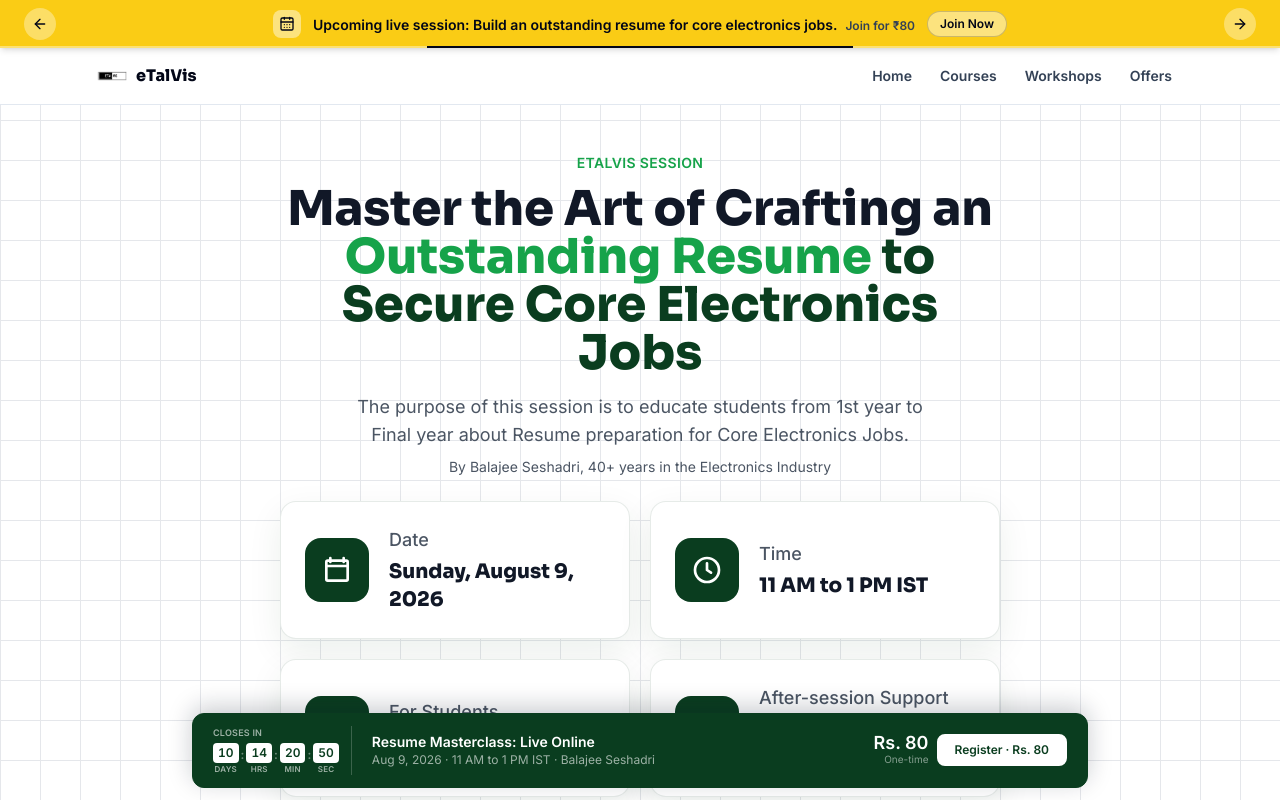
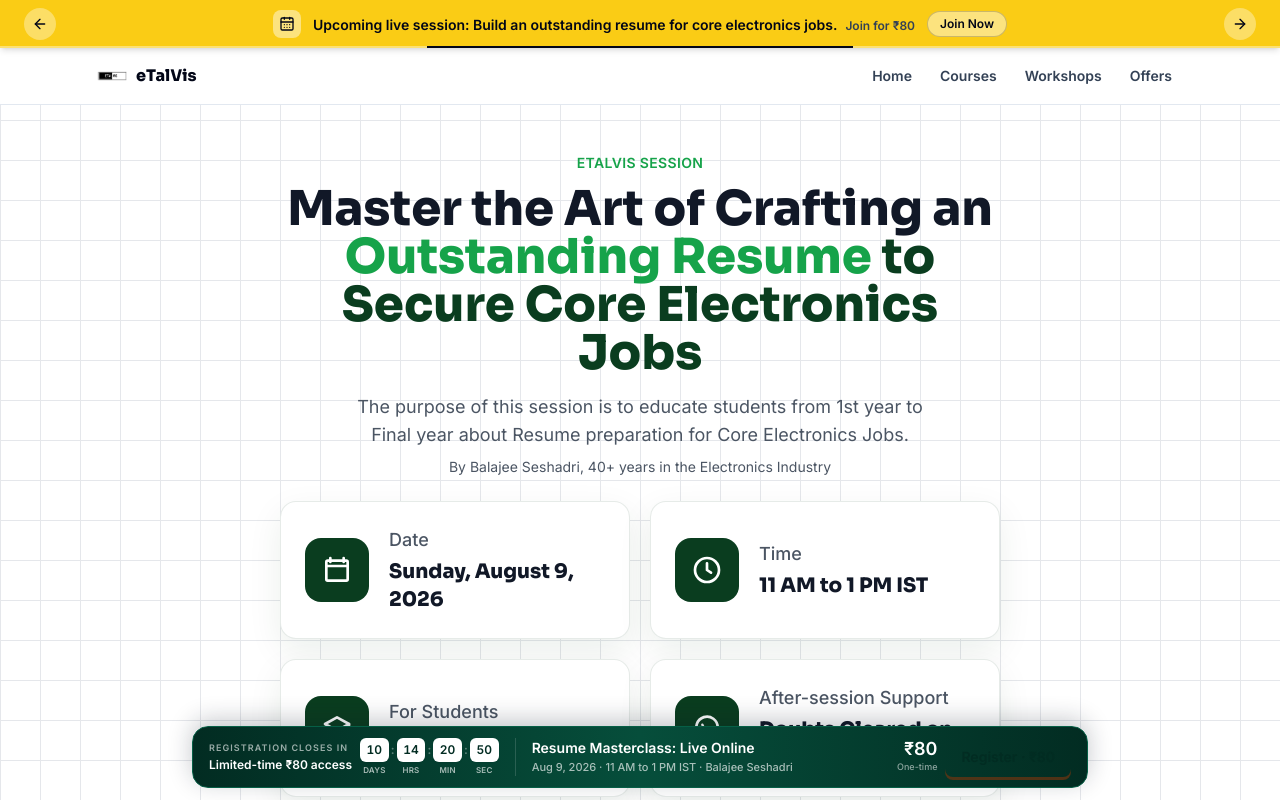
Before and after one commit to raghavkanva/nextjs-boilerplate, a Next.js app: page /resume-session in a window 1280 px wide. Shown: the top 800 px of the page. Built offline with nearby package versions, Linux system fonts and the light colour scheme.

Commit message:
Update ResumeSessionStickyFooter.tsx

```diff
--- a/components/ResumeSessionStickyFooter.tsx
+++ b/components/ResumeSessionStickyFooter.tsx
@@ -1,9 +1,11 @@
 "use client";
 
 import { useEffect, useState } from "react";
-import { track, metaEvent } from "@/lib/analytics";
+import { metaEvent, track } from "@/lib/analytics";
 
-const CHECKOUT_URL = "https://learn.etalvis.com/web/checkout/6a705fab512af2dc942ae7d6";
+const CHECKOUT_URL =
+  "https://learn.etalvis.com/web/checkout/6a705fab512af2dc942ae7d6";
+
 const DEADLINE_ISO = "2026-08-08T23:59:59+05:30";
 const PRICE = 80;
 
@@ -19,90 +21,151 @@ function useCountdown(targetISO: string) {
   useEffect(() => {
     const tick = () => {
       const total = new Date(targetISO).getTime() - Date.now();
+
       if (total <= 0) {
-        setState({ days: 0, hours: 0, minutes: 0, seconds: 0, expired: true });
+        setState({
+          days: 0,
+          hours: 0,
+          minutes: 0,
+          seconds: 0,
+          expired: true,
+        });
         return;
       }
+
       setState({
-        days: Math.floor(total / 86400000),
-        hours: Math.floor((total / 3600000) % 24),
-        minutes: Math.floor((total / 60000) % 60),
-        seconds: Math.floor((total / 1000) % 60),
+        days: Math.floor(total / 86_400_000),
+        hours: Math.floor((total / 3_600_000) % 24),
+        minutes: Math.floor((total / 60_000) % 60),
+        seconds: Math.floor((total / 1_000) % 60),
         expired: false,
       });
     };
+
     tick();
-    const interval = setInterval(tick, 1000);
-    return () => clearInterval(interval);
+
+    const interval = window.setInterval(tick, 1_000);
+
+    return () => window.clearInterval(interval);
   }, [targetISO]);
 
   return state;
 }
 
-function CountdownDigit({ value, label }: { value: number; label: string }) {
+function CountdownDigit({
+  value,
+  label,
+}: {
+  value: number;
+  label: string;
+}) {
   return (
     <div className="flex flex-col items-center">
-      <span className="min-w-[1.6rem] rounded bg-white px-1 py-0.5 text-center text-xs font-black tabular-nums text-[#0A3D1F]">
+      <span className="min-w-[1.55rem] rounded-md bg-white px-1 py-1 text-center text-[11px] font-black leading-none tabular-nums text-emerald-950 shadow-sm sm:min-w-[1.8rem] sm:text-xs">
         {String(value).padStart(2, "0")}
       </span>
-      <span className="text-[8px] font-semibold uppercase tracking-wide text-white/60">{label}</span>
+
+      <span className="mt-0.5 text-[7px] font-bold uppercase tracking-wide text-white/65 sm:text-[8px]">
+        {label}
+      </span>
     </div>
   );
 }
 
 export default function ResumeSessionStickyFooter() {
-  const { days, hours, minutes, seconds, expired } = useCountdown(DEADLINE_ISO);
+  const { days, hours, minutes, seconds, expired } =
+    useCountdown(DEADLINE_ISO);
 
   if (expired) return null;
 
   return (
     <>
-      <div aria-hidden="true" className="h-[72px]" />
+      {/* Prevents page content from hiding behind the sticky footer */}
+      <div aria-hidden="true" className="h-[62px] sm:h-[74px]" />
 
       <aside
         aria-label="Resume session registration deadline"
-        className="fixed inset-x-0 bottom-0 z-50 px-2 pb-2 sm:px-4 sm:pb-3"
+        className="fixed inset-x-0 bottom-0 z-[90] px-2 pb-2 sm:px-4 sm:pb-3"
       >
-        <div className="mx-auto flex w-full max-w-4xl flex-row items-center gap-2 rounded-xl border border-[#0A3D1F] bg-[#0A3D1F] px-3 py-2.5 text-white shadow-[0_-6px_24px_rgba(15,23,42,0.22)] sm:gap-4 sm:px-5 sm:py-3">
+        <div className="mx-auto flex w-full max-w-4xl items-center gap-2 rounded-xl border border-emerald-800 bg-gradient-to-r from-emerald-950 via-emerald-900 to-emerald-950 px-2.5 py-2 text-white shadow-[0_-6px_24px_rgba(15,23,42,0.24)] sm:gap-4 sm:rounded-2xl sm:px-4 sm:py-2.5">
+          {/* Countdown */}
+          <div className="flex min-w-0 flex-1 items-center gap-2 sm:flex-none sm:border-r sm:border-white/15 sm:pr-4">
+            <div className="hidden shrink-0 sm:block">
+              <p className="text-[9px] font-bold uppercase tracking-[0.12em] text-white/60">
+                Registration closes in
+              </p>
 
-          {/* Countdown */}
-          <div className="shrink-0 pr-3 border-r border-white/20">
-            <p className="text-[9px] font-bold uppercase tracking-wide text-white/60 mb-1">Closes in</p>
-            <div className="flex items-end gap-0.5">
+              <p className="mt-0.5 text-xs font-extrabold text-amber-300">
+                Limited-time ₹80 access
+              </p>
+            </div>
+
+            <div className="flex shrink-0 items-start gap-0.5">
               <CountdownDigit value={days} label="Days" />
-              <span className="mb-3 text-xs font-bold text-white/40">:</span>
+
+              <span className="mt-1 text-xs font-black text-white/35">
+                :
+              </span>
+
               <CountdownDigit value={hours} label="Hrs" />
-              <span className="mb-3 text-xs font-bold text-white/40">:</span>
+
+              <span className="mt-1 text-xs font-black text-white/35">
+                :
+              </span>
+
               <CountdownDigit value={minutes} label="Min" />
-              <span className="mb-3 text-xs font-bold text-white/40">:</span>
+
+              <span className="mt-1 text-xs font-black text-white/35">
+                :
+              </span>
+
               <CountdownDigit value={seconds} label="Sec" />
             </div>
           </div>
 
-          {/* Session info */}
-          <div className="flex-1 min-w-0 pl-1">
-            <p className="font-bold text-white text-sm leading-tight truncate">Resume Masterclass: Live Online</p>
-            <p className="text-white/60 text-xs mt-0.5 truncate">Aug 9, 2026 · 11 AM to 1 PM IST · Balajee Seshadri</p>
+          {/* Hidden entirely on mobile */}
+          <div className="hidden min-w-0 flex-1 sm:block">
+            <p className="truncate text-sm font-extrabold leading-tight text-white">
+              Resume Masterclass: Live Online
+            </p>
+
+            <p className="mt-0.5 truncate text-[11px] font-medium text-white/65">
+              Aug 9, 2026 · 11 AM to 1 PM IST · Balajee Seshadri
+            </p>
           </div>
 
-          {/* Price + button */}
-          <div className="flex items-center gap-2 shrink-0">
-            <div className="hidden sm:block text-right">
-              <p className="text-white font-extrabold text-lg leading-none">Rs. {PRICE}</p>
-              <p className="text-white/50 text-[10px]">One-time</p>
+          {/* Price and registration */}
+          <div className="flex shrink-0 items-center gap-2">
+            <div className="hidden text-right md:block">
+              <p className="text-lg font-black leading-none text-amber-300">
+                ₹{PRICE}
+              </p>
+
+              <p className="mt-0.5 text-[9px] font-medium text-white/55">
+                One-time
+              </p>
             </div>
+
             <a
               href={CHECKOUT_URL}
               onClick={() => {
-                track("resume_sticky_register_click", { price: PRICE, currency: "INR", page: "resume-session" });
-                metaEvent("InitiateCheckout", { content_name: "Resume Session", value: PRICE, currency: "INR" });
+                track("resume_sticky_register_click", {
+                  price: PRICE,
+                  currency: "INR",
+                  page: "resume-session",
+                });
+
+                metaEvent("InitiateCheckout", {
+                  content_name: "Resume Session",
+                  value: PRICE,
+                  currency: "INR",
+                });
               }}
-              className="inline-flex items-center justify-center rounded-lg border-2 border-white bg-white px-4 py-1.5 text-xs font-extrabold text-[#0A3D1F] transition hover:bg-[#FFC400] hover:border-[#FFC400] whitespace-nowrap"
+              className="inline-flex min-h-9 items-center justify-center whitespace-nowrap rounded-lg bg-amber-300 px-3 text-xs font-black text-emerald-950 shadow-[0_3px_0_rgba(120,53,15,0.65)] transition hover:-translate-y-0.5 hover:bg-amber-200 hover:shadow-[0_4px_0_rgba(120,53,15,0.65)] active:translate-y-0 active:shadow-none sm:min-h-10 sm:px-4 sm:text-sm"
             >
-              Register · Rs. {PRICE}
+              Register · ₹{PRICE}
             </a>
           </div>
-
         </div>
       </aside>
     </>
```
